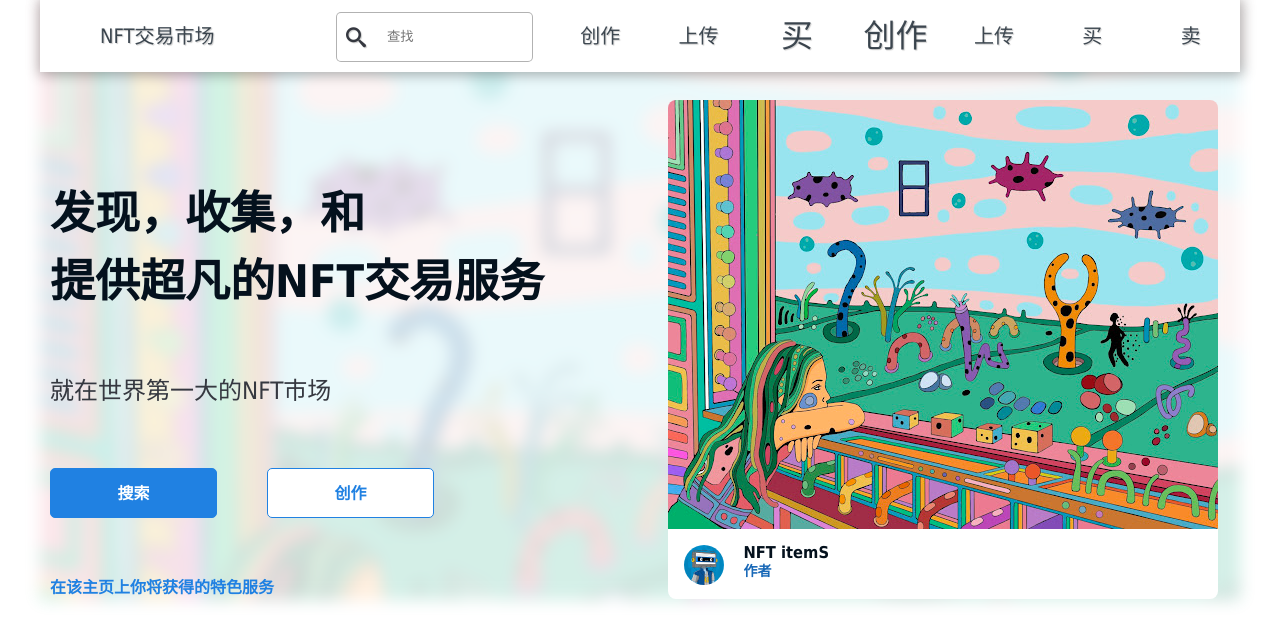
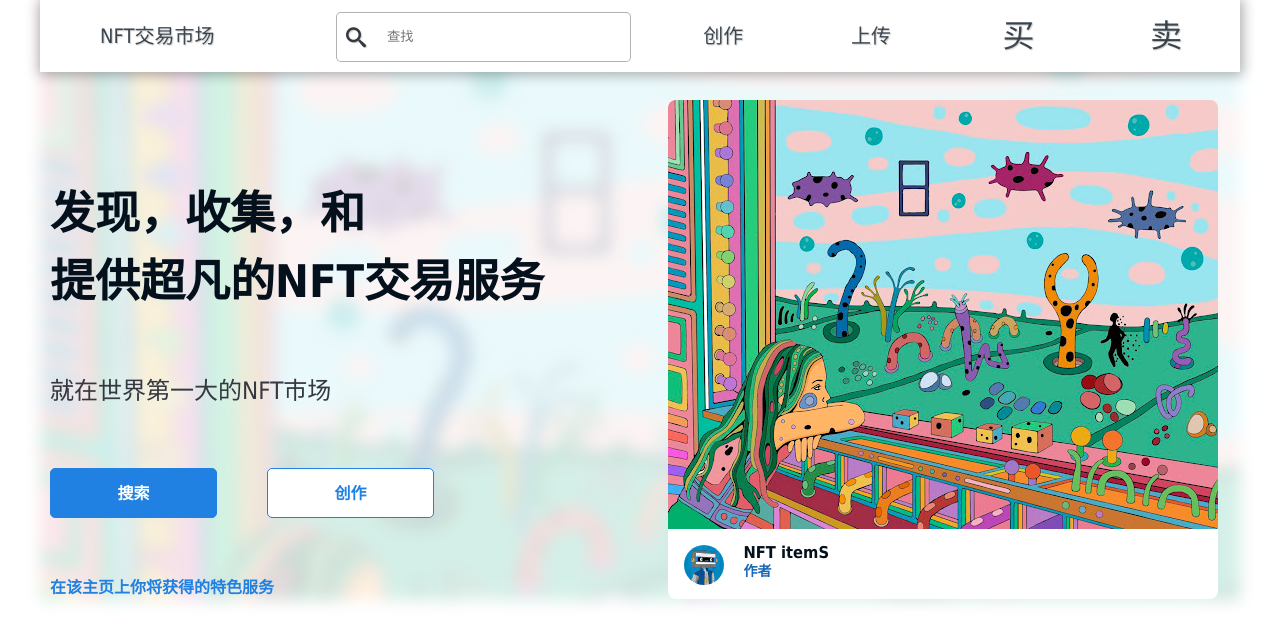
Before and after one commit to hjxyyds/NFT-trading-marketplace, a website: page views/index.html in a window 1280 px wide. Drawn offline with Linux system fonts and the light colour scheme; files whose address does not match are found by name.

Commit message:
'update'

```diff
--- a/public/css/commoon.css
+++ b/public/css/commoon.css
@@ -15,6 +15,7 @@
 .shortcut {
 
     display: flex;
+    z-index: 1;
     position: fixed;
     background:#fff;
     width: 100%;
--- a/views/index.html
+++ b/views/index.html
@@ -32,11 +32,6 @@
                 <li>
                     <input type="search" placeholder="查找" name="search" autofocus="autofocus">
                 </li>
-
-                <li><a href="/views/create.html">创作</a></li>
-                <li><a href="#">上传</a></li>
-                <li><a href="#">买</a></li>
-
                 <li class="shortcut_nav_li1">
                     <a href="#">创作</a>
                     <div class="shortcut_nav_div1">
```
